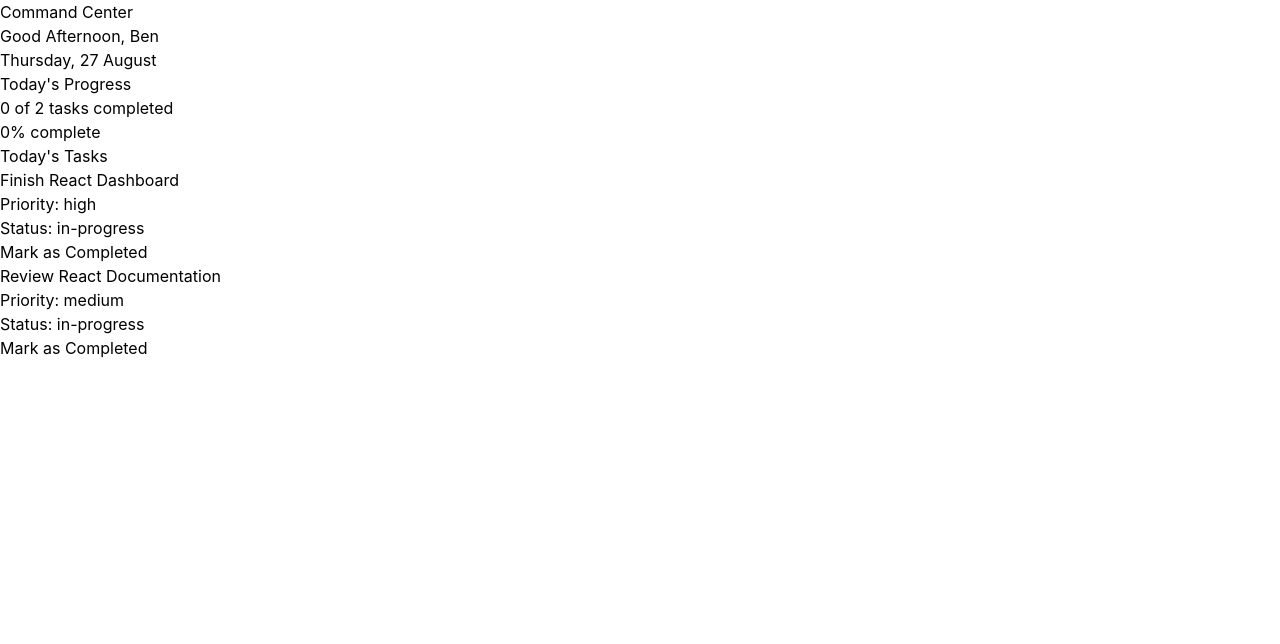
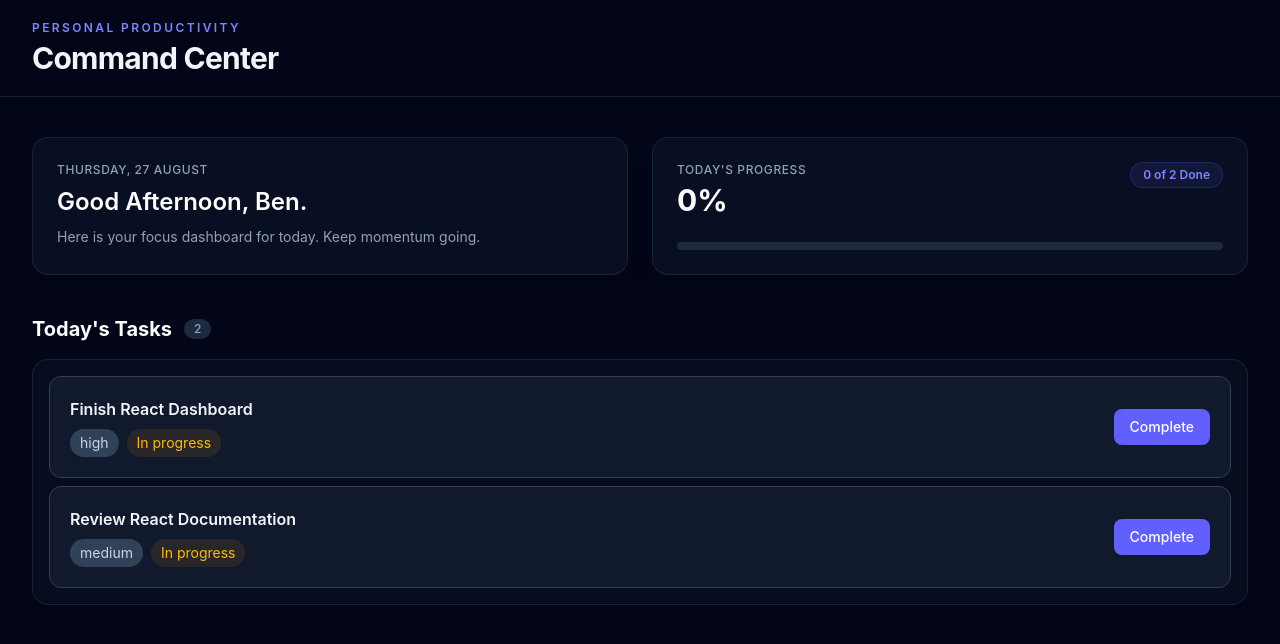
Before and after one commit to Ben-Butcher/personal-command-center, a React (Vite) app: page / in a window 1280 px wide. Shown: the top 644 px of the page. Built offline with nearby package versions, Linux system fonts and the light colour scheme.

Commit message:
Initial styling - to be changed later

```diff
--- a/src/components/TaskCard.jsx
+++ b/src/components/TaskCard.jsx
@@ -1,13 +1,49 @@
 export default function TaskCard({ task, onComplete }) {
+  const isCompleted = task.status === "completed";
+
   return (
-    <div className="task">
-      <h3>{task.title}</h3>
-      <p>Priority: {task.priority}</p>
-      <p>Status: {task.status}</p>
-      <button onClick={() => onComplete(task.id)}>
-        {task.status === "completed"
-          ? "Mark as Incomplete"
-          : "Mark as Completed"}
+    <div
+      className={`group flex flex-col gap-4 rounded-xl border p-5 transition-all duration-200 sm:flex-row sm:items-center sm:justify-between ${
+        isCompleted
+          ? "border-slate-800 bg-slate-950/50"
+          : "border-slate-700 bg-slate-800/50 hover:border-slate-600"
+      }`}
+    >
+      <div className="min-w-0">
+        <h3
+          className={`font-semibold ${
+            isCompleted ? "text-slate-500 line-through" : "text-slate-100"
+          }`}
+        >
+          {task.title}
+        </h3>
+
+        <div className="mt-2 flex flex-wrap items-center gap-2 text-sm">
+          <span className="rounded-full bg-slate-700 px-2.5 py-1 text-slate-300">
+            {task.priority}
+          </span>
+
+          <span
+            className={`rounded-full px-2.5 py-1 ${
+              isCompleted
+                ? "bg-emerald-500/10 text-emerald-400"
+                : "bg-amber-500/10 text-amber-400"
+            }`}
+          >
+            {isCompleted ? "Completed" : "In progress"}
+          </span>
+        </div>
+      </div>
+
+      <button
+        onClick={() => onComplete(task.id)}
+        className={`rounded-lg px-4 py-2 text-sm font-medium transition-colors ${
+          isCompleted
+            ? "bg-slate-800 text-slate-300 hover:bg-slate-700"
+            : "bg-indigo-500 text-white hover:bg-indigo-400"
+        }`}
+      >
+        {isCompleted ? "Mark Incomplete" : "Complete"}
       </button>
     </div>
   );
--- a/src/components/TaskList.jsx
+++ b/src/components/TaskList.jsx
@@ -1,7 +1,16 @@
 import TaskCard from "./TaskCard";
+
 export default function TaskList({ tasks, onComplete }) {
+  if (tasks.length === 0) {
+    return (
+      <div className="py-12 text-center text-sm text-slate-500">
+        No tasks found for today.
+      </div>
+    );
+  }
+
   return (
-    <div className="task-list">
+    <div className="space-y-2">
       {tasks.map((task) => (
         <TaskCard key={task.id} task={task} onComplete={onComplete} />
       ))}
--- a/src/pages/Dashboard.jsx
+++ b/src/pages/Dashboard.jsx
@@ -1,6 +1,5 @@
+import { useState } from "react";
 import TaskList from "../components/TaskList";
-import TaskForm from "../components/TaskForm";
-import { useState } from "react";
 import { initialTasks } from "../data/tasks";
 
 export default function Dashboard() {
@@ -9,10 +8,12 @@ export default function Dashboard() {
   const completedTasksCount = tasks.filter(
     (task) => task.status === "completed",
   ).length;
+
   const progressPercentage =
     tasks.length === 0
       ? 0
       : Math.round((completedTasksCount / tasks.length) * 100);
+
   const handleTask = (id) => {
     setTasks((prevTasks) =>
       prevTasks.map((task) =>
@@ -25,20 +26,6 @@ export default function Dashboard() {
       ),
     );
   };
-
-  function handleAddTask(title, priority) {
-    const newTask = {
-      id: Date.now(),
-      title: title,
-      priority: priority,
-      status: "in-progress",
-      projectId: 1,
-      dueDate: "2026-08-28",
-      createdAt: "2026-08-27",
-    };
-
-    setTasks((prevTasks) => [...prevTasks, newTask]);
-  }
 
   const date = new Date();
   const day = getDay(date.getDay());
@@ -78,44 +65,90 @@ export default function Dashboard() {
   }
 
   function getGreeting(time) {
-    if (time >= 18) {
-      return "Evening";
-    } else if (time >= 12) {
-      return "Afternoon";
-    } else {
+    if (time >= 18) return "Evening";
+    if (time >= 12) return "Afternoon";
     return "Morning";
-    }
   }
 
   return (
-    <>
-      <header>
-        <h1>Command Center</h1>
+    <div className="relative min-h-screen bg-slate-950 text-slate-100 selection:bg-indigo-500 selection:text-white">
+      {/* Ambient background glow */}
+      <div className="pointer-events-none absolute inset-0 -z-10 overflow-hidden">
+        <div className="absolute -top-40 left-1/2 -translate-x-1/2 h-[500px] w-[800px] rounded-full bg-indigo-600/10 blur-[120px]" />
+      </div>
+
+      {/* Header */}
+      <header className="border-b border-slate-800/80 bg-slate-950/60 backdrop-blur-md sticky top-0 z-10">
+        <div className="mx-auto max-w-7xl px-6 py-5 lg:px-8 flex items-center justify-between">
+          <div>
+            <p className="text-xs font-semibold uppercase tracking-[0.2em] text-indigo-400">
+              Personal Productivity
+            </p>
+            <h1 className="mt-1 text-2xl font-bold tracking-tight sm:text-3xl">
+              Command Center
+            </h1>
+          </div>
+        </div>
       </header>
 
-      <main>
-        <div className="info-center">
-          <h3>Good {greeting}, Ben</h3>
-          <p>
+      <main className="mx-auto max-w-7xl px-6 py-8 lg:px-8 lg:py-10">
+        {/* Overview */}
+        <section className="grid gap-6 md:grid-cols-2">
+          {/* Greeting Card */}
+          <div className="rounded-2xl border border-slate-800/80 bg-slate-900/60 p-6 shadow-xl backdrop-blur-sm">
+            <p className="text-xs font-medium uppercase tracking-wider text-slate-400">
               {day}, {dayDate} {month}
+            </p>
+            <h2 className="mt-2 text-2xl font-semibold text-white">
+              Good {greeting}, Ben.
+            </h2>
+            <p className="mt-2 text-sm text-slate-400 leading-relaxed">
+              Here is your focus dashboard for today. Keep momentum going.
             </p>
           </div>
 
-        <div className="progress-center">
-          <h3>Today's Progress</h3>
-          <p>
-            {completedTasksCount} of {tasks.length} tasks completed
+          {/* Progress Card */}
+          <div className="rounded-2xl border border-slate-800/80 bg-slate-900/60 p-6 shadow-xl backdrop-blur-sm">
+            <div className="flex items-start justify-between">
+              <div>
+                <p className="text-xs font-medium uppercase tracking-wider text-slate-400">
+                  Today's Progress
                 </p>
-          <p>{progressPercentage}% complete</p>
+                <p className="mt-1 text-3xl font-bold text-white">
+                  {progressPercentage}%
+                </p>
+              </div>
+              <div className="rounded-full border border-indigo-500/20 bg-indigo-500/10 px-3 py-1 text-xs font-semibold text-indigo-400">
+                {completedTasksCount} of {tasks.length} Done
+              </div>
             </div>
 
-        {/* <TaskForm onAddTask={handleAddTask} /> */}
+            {/* Glowing Progress bar */}
+            <div className="mt-6 h-2 overflow-hidden rounded-full bg-slate-800">
+              <div
+                className="h-full rounded-full bg-gradient-to-r from-indigo-500 to-indigo-400 transition-all duration-500 shadow-[0_0_12px_rgba(99,102,241,0.6)]"
+                style={{ width: `${progressPercentage}%` }}
+              />
+            </div>
+          </div>
+        </section>
 
-        <section className="tasks-center">
-          <h2>Today's Tasks</h2>
+        {/* Tasks Section */}
+        <section className="mt-10">
+          <div className="mb-4 flex items-center justify-between">
+            <div className="flex items-center gap-3">
+              <h2 className="text-xl font-bold text-white">Today's Tasks</h2>
+              <span className="rounded-full bg-slate-800 px-2.5 py-0.5 text-xs font-medium text-slate-400">
+                {tasks.length}
+              </span>
+            </div>
+          </div>
+
+          <div className="rounded-2xl border border-slate-800/80 bg-slate-900/40 p-3 sm:p-4 shadow-xl backdrop-blur-sm">
             <TaskList tasks={tasks} onComplete={handleTask} />
+          </div>
         </section>
       </main>
-    </>
+    </div>
   );
 }
```
Lines whose indentation alone changed are shown as unchanged.
